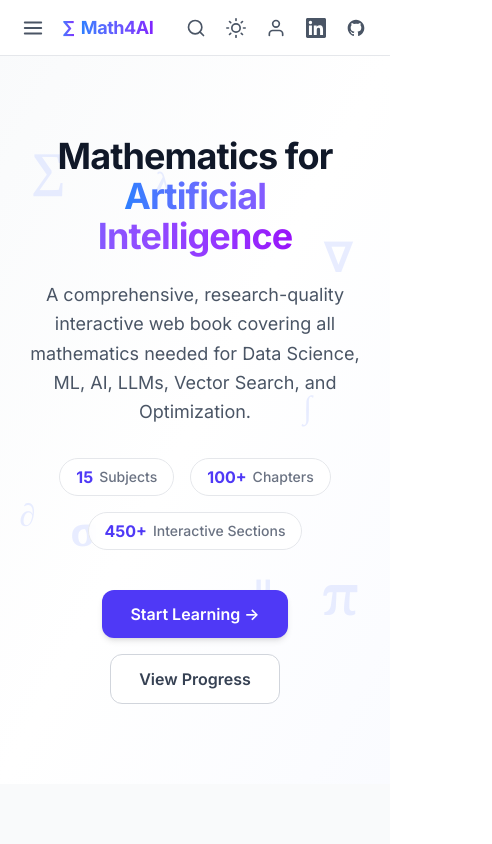
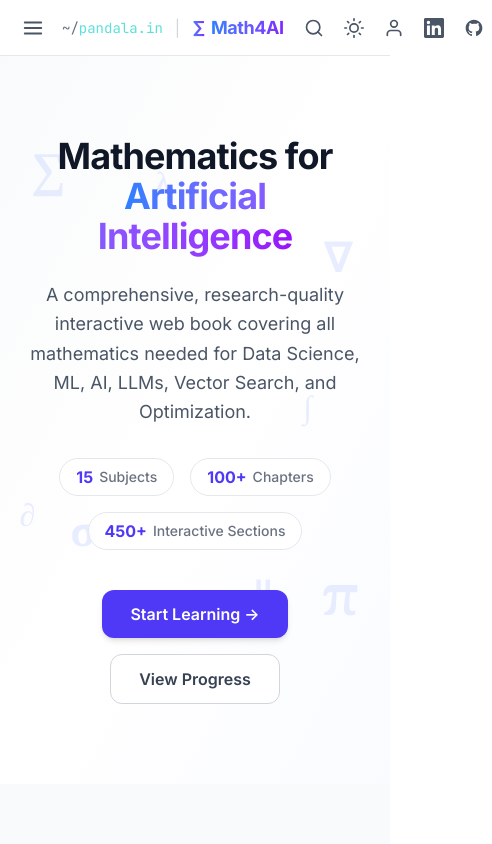
Before and after one commit to shankarpandala/math4ai, a React (Vite) app: page / in a window 390 px wide. Shown: the top 844 px of the page, 492 px wide, since content can reach past the window. Built offline with nearby package versions, Linux system fonts and the light colour scheme.

Commit message:
Show ~/pandala.in branding on mobile screens too
Remove sm: breakpoint hiding so the pandala.in logo and separator
are visible on all screen sizes.

https://claude.ai/code/session_017ifwnBDxdms7PX9W8BMF2C

```diff
--- a/src/components/layout/Navbar.jsx
+++ b/src/components/layout/Navbar.jsx
@@ -99,11 +99,11 @@ export default function Navbar({ onToggleSidebar, sidebarOpen }) {
             href="https://www.pandala.in"
             target="_blank"
             rel="noopener noreferrer"
-            className="hidden sm:flex items-center font-mono text-sm text-gray-500 dark:text-gray-500 hover:opacity-80 transition-opacity select-none"
+            className="flex items-center font-mono text-sm text-gray-500 dark:text-gray-500 hover:opacity-80 transition-opacity select-none"
           >
             ~/<span className="text-[#5ce0d8]">pandala.in</span>
           </a>
-          <span className="hidden sm:inline text-gray-300 dark:text-[#2d3a4d] select-none" aria-hidden="true">|</span>
+          <span className="text-gray-300 dark:text-[#2d3a4d] select-none" aria-hidden="true">|</span>
           <Link
             to="/"
             className="flex items-center gap-1.5 font-bold text-lg tracking-tight select-none focus-visible:outline-none focus-visible:ring-2 focus-visible:ring-indigo-500 rounded"
```
